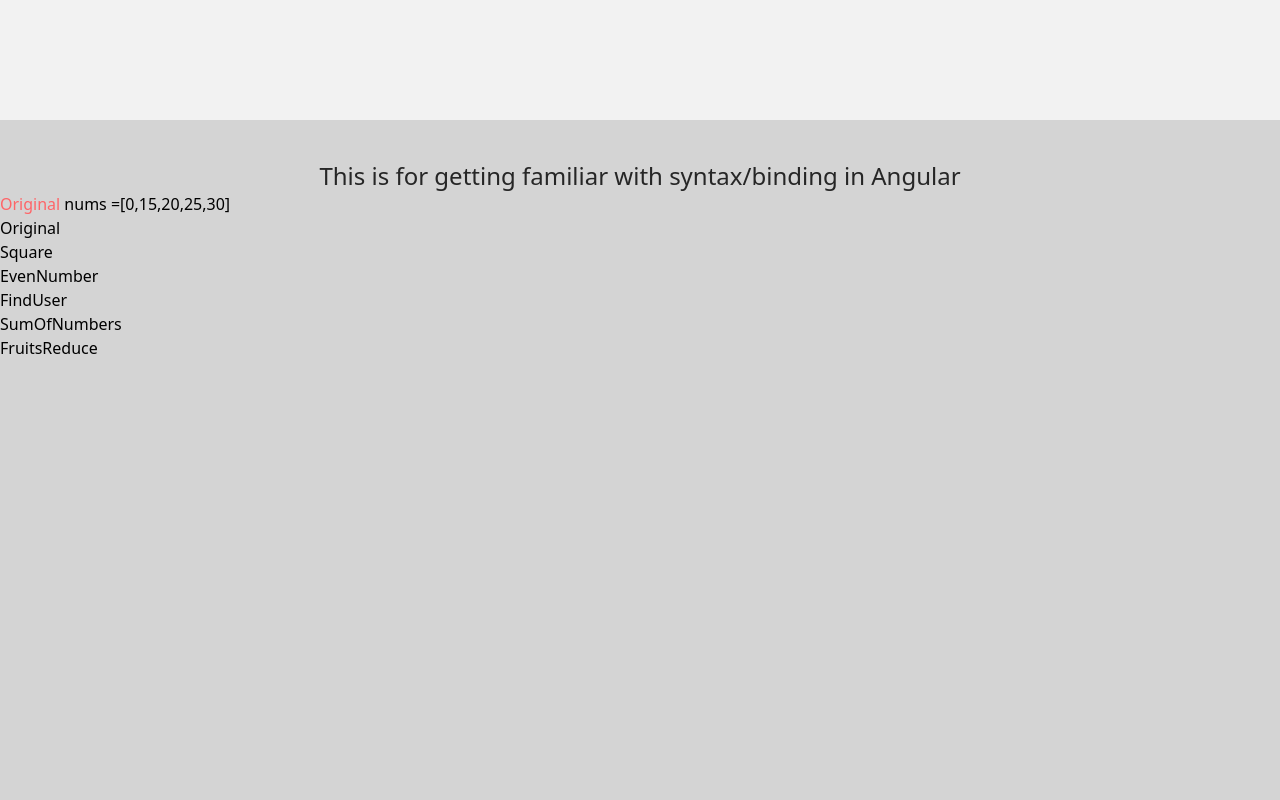
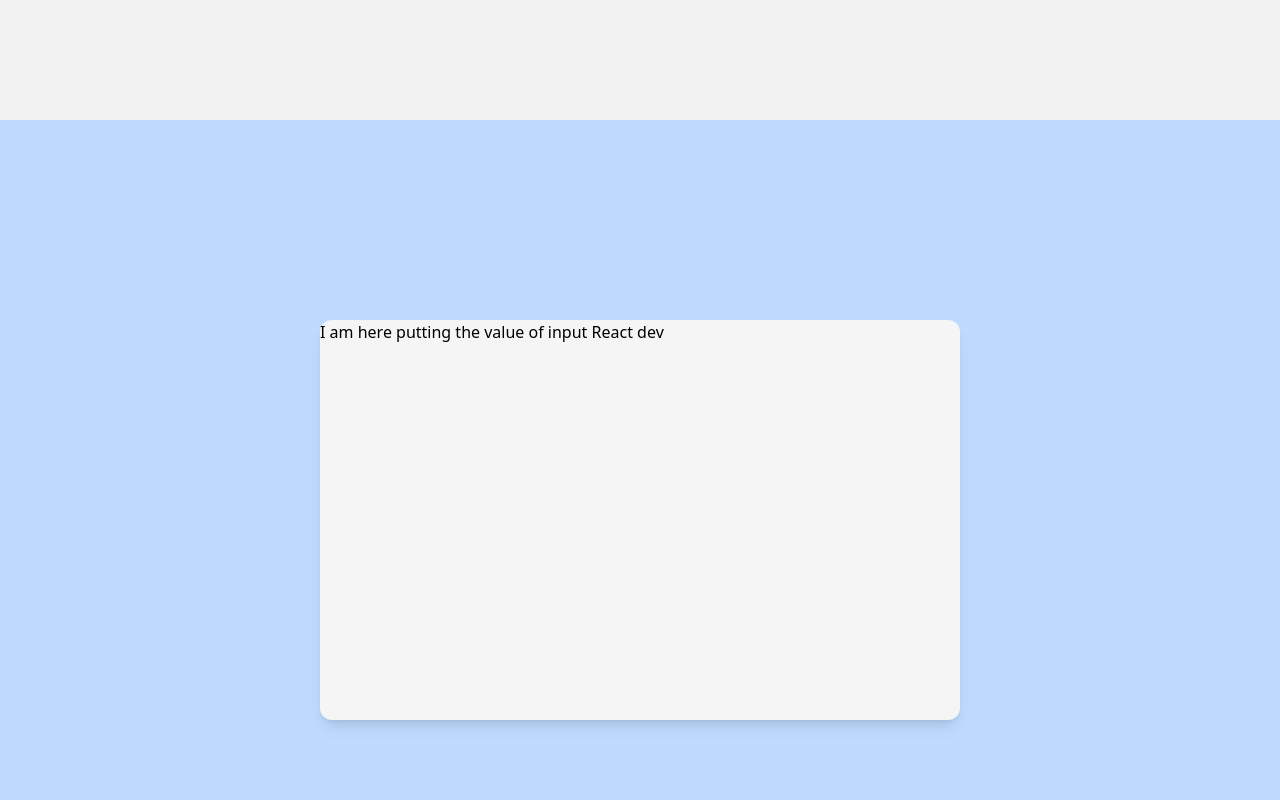
Before and after one commit to Anshuman1313/Angularbasics-101, an Angular app: page / in a window 1280 px wide. Shown: the part 680-1480 px from the top of the page. Built offline with nearby package versions, Linux system fonts and the light colour scheme.

Commit message:
Routing ip/op
Routing ip/op

```diff
--- a/src/app/app.html
+++ b/src/app/app.html
@@ -3,7 +3,7 @@
     <span class="text-red-500 font-semibold">I am your host {{name}} :')</span>
 
   </h1>
-  <div>here i am trying to use compoenent inside component <app-user/></div>
+  <div>here i am trying to use compoenent inside component <app-user /></div>
 
 </main>
-<app-arrayfn/>
+<app-arrayfn occupation="React dev"/>
--- a/src/app/app.routes.ts
+++ b/src/app/app.routes.ts
@@ -1,3 +1,10 @@
 import { Routes } from '@angular/router';
+import { Arrayfn } from './app';
 
-export const routes: Routes = [];
+export const routes: Routes = [
+    // {
+    //     path: 'arrayfn/:occupation',
+    //     title: 'App home page',
+    //     component: Arrayfn,
+    // }
+];
--- a/src/app/app.ts
+++ b/src/app/app.ts
@@ -1,10 +1,13 @@
-import { Component, signal } from '@angular/core';
+import { Component, signal,input } from '@angular/core';
+import { RouterOutlet, RouterLinkWithHref } from '@angular/router';
 import gsap from 'gsap';
 @Component({
   selector: 'app-arrayfn',
-  templateUrl: './arrayfn.html'
+  templateUrl: './arrayfn.html',
+  imports: [RouterOutlet]
 })
 export class Arrayfn {
+
   nums = [0, 15, 20, 25, 30];
   users = [
     {name:'A',age:15},
@@ -13,6 +16,9 @@ export class Arrayfn {
     {name:'D',age:32}
   ]
  fruits = ['apple', 'banana', 'guava','orange'];
+
+ occupation = input<string>();
+
 
  FruitsReduce(){
   let  fruitsObject = this.fruits.reduce((acc,fruit,i)=>{
@@ -105,7 +111,7 @@ export class User {
   selector: 'app-root',
   templateUrl: './app.html',
   styleUrl: './app.css',
-  imports: [User, Arrayfn]
+  imports: [User, Arrayfn, ]
 })
 export class App {
   name = 'Anshuman';
--- a/src/app/arrayfn.html
+++ b/src/app/arrayfn.html
@@ -1,6 +1,17 @@
-<div class="array-fn min-h-screen w-full bg-neutral-300 ">
+<!-- rying out input -->
+<div class="h-screen w-full bg-blue-200 flex flex-col justify-center items-center">
+    <div class="bg-neutral-100 rounded-xl shadow-lg h-1/2 w-1/2">
+        <div>I am here putting the value of input {{occupation()}}</div>
+    </div>
+</div>
 
-    <div class="text-2xl text-neutral-800 font-sans  text-center pt-10">This is for getting familiar with syntax/binding in Angular</div>
+<!-- trying out fn calling -->
+<div class="array-fn min-h-screen w-full bg-neutral-300  flex flex-col justify-center items-center">
+    <div class="bg-neutral-100 rounded-xl shadow-lg h-1/2 w-1/2 py-20 flex flex-col items-center">
+
+
+        <div class="text-2xl text-neutral-800 font-sans  text-center pt-10">This is for getting familiar with
+            syntax/binding in Angular</div>
         <div><span class="text-red-400 font-medium">Original</span> nums =[{{nums}}]</div>
         <div>
             <button (click)="original()">Original</button>
@@ -20,5 +31,6 @@
         <div>
             <button (click)="FruitsReduce()">FruitsReduce</button>
         </div>
-
     </div>
+</div>
+<router-outlet/>
```
Lines whose indentation alone changed are shown as unchanged.
